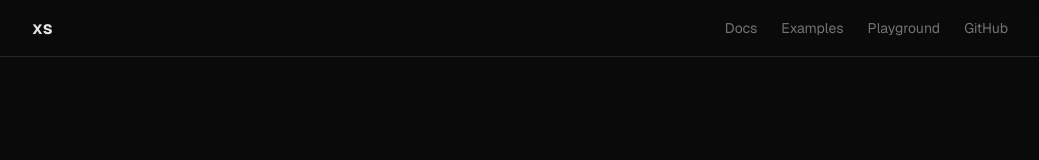
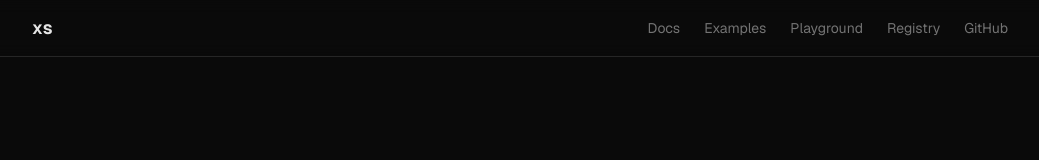
Before and after one commit to xs-lang0/xslang.org, a Next.js app: page / in a window 1280 px wide. Shown: the top 160 px of the page, without its empty margins (120-1159 px from the left). Built offline with nearby package versions, Linux system fonts and the light colour scheme.

Commit message:
add registry link to nav

```diff
--- a/src/app/layout.tsx
+++ b/src/app/layout.tsx
@@ -56,6 +56,14 @@
                 </Link>
               ))}
               <a
+                href="https://reg.xslang.org"
+                target="_blank"
+                rel="noopener noreferrer"
+                className="text-sm text-muted transition-colors hover:text-foreground"
+              >
+                Registry
+              </a>
+              <a
                 href="https://github.com/xs-lang0/xs"
                 target="_blank"
                 rel="noopener noreferrer"
--- a/src/components/mobile-nav.tsx
+++ b/src/components/mobile-nav.tsx
@@ -8,6 +8,7 @@
   { href: "/docs", label: "Docs" },
   { href: "/examples", label: "Examples" },
   { href: "/playground", label: "Playground" },
+  { href: "https://reg.xslang.org", label: "Registry", external: true },
   { href: "https://github.com/xs-lang0/xs", label: "GitHub", external: true },
 ];
 
```
